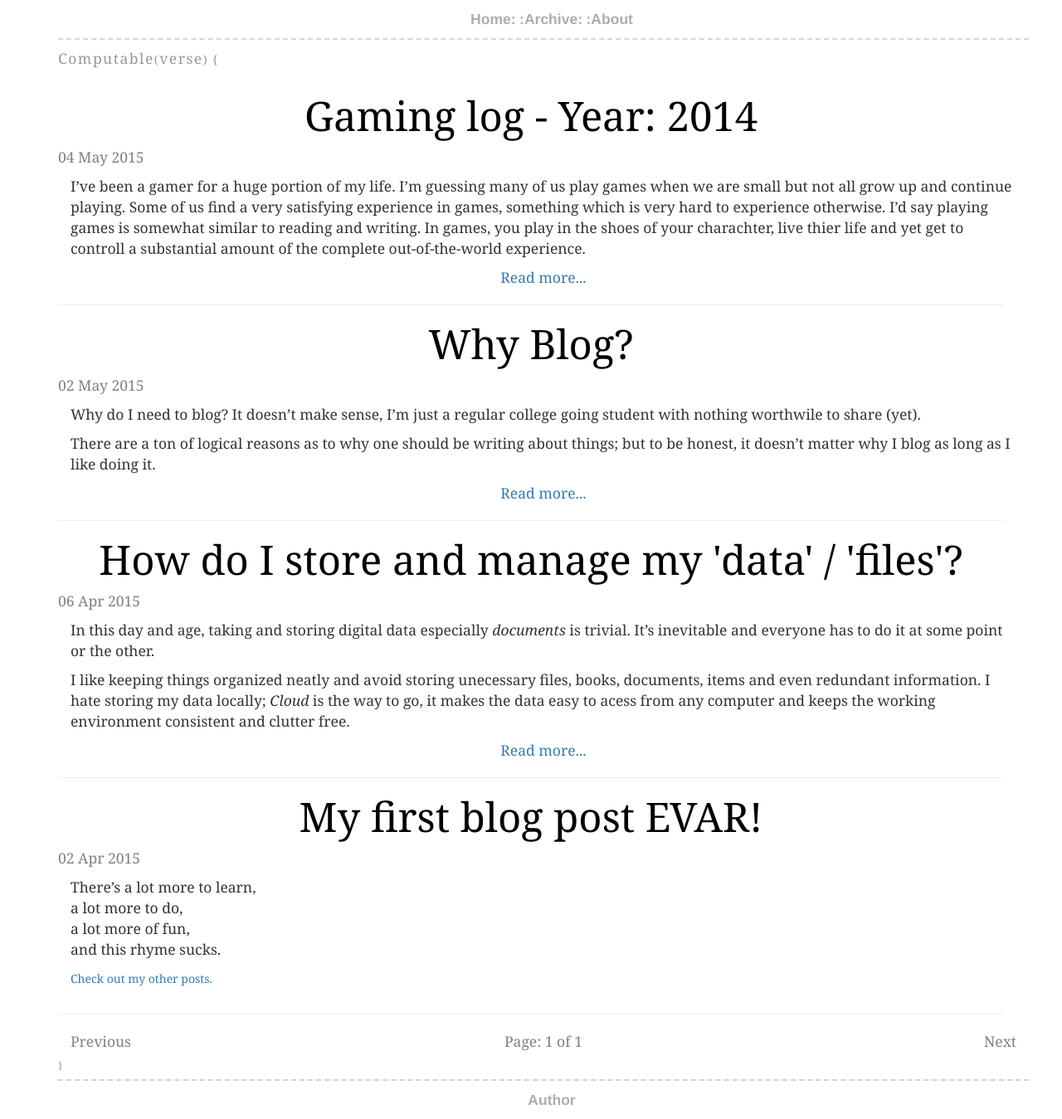
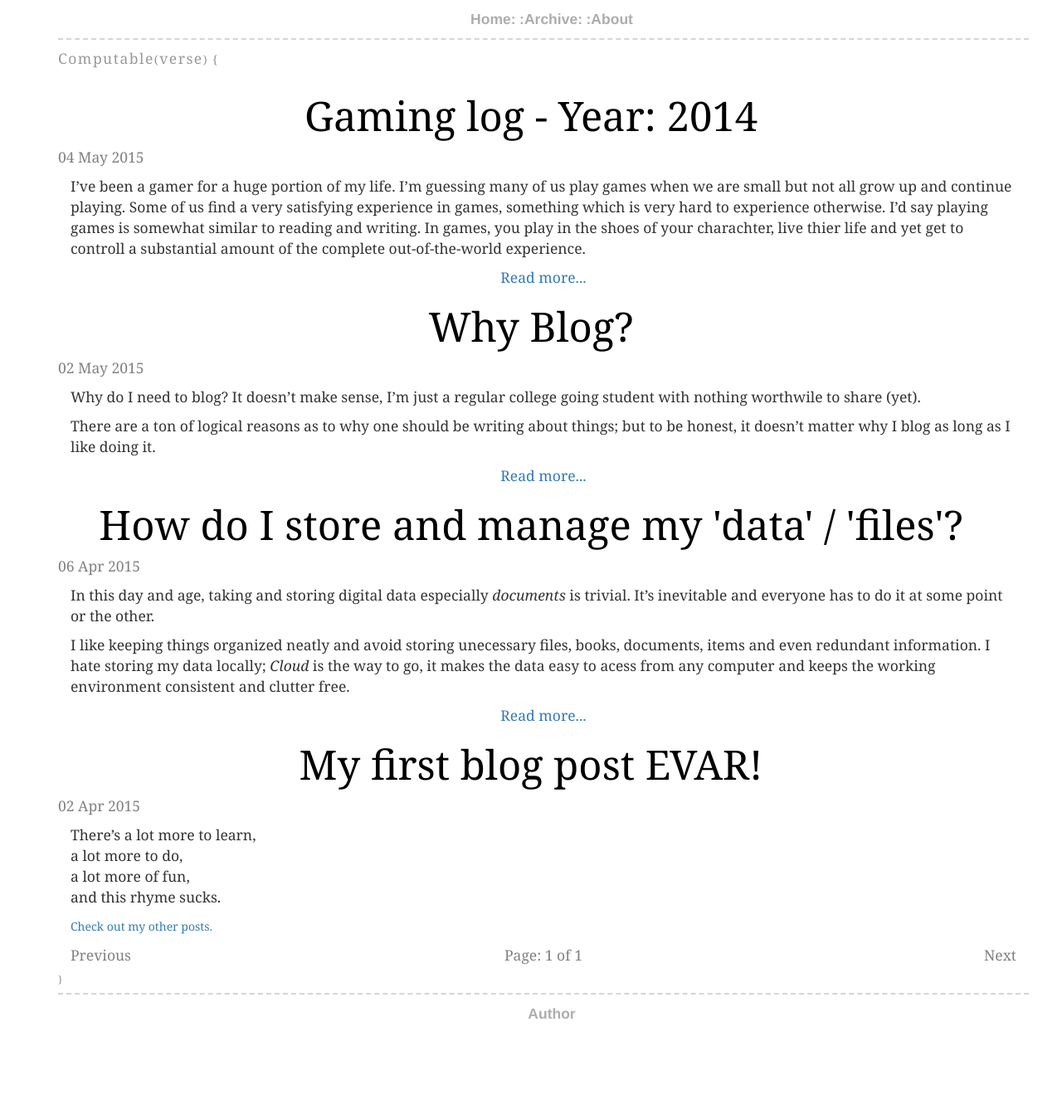
Before and after one commit to ACidDrinkeR/lol.github.io, a Jekyll site: the page built from index.html, in a window 1280 px wide. Shown: the whole page at 83% size. Built offline with Jekyll 4.4.1, drawn with Linux system fonts in a browser that asks for light colours; the list of posts is cut into pages by our own code; after the commit the page ends 1245 px from its top, so only the background shows below that.

Commit message:
Update index.html

```diff
--- a/index.html
+++ b/index.html
@@ -21,7 +21,7 @@ title: Computable(verse);
 
 			<!--a href="{{ post.url }}#disqus_thread"></a-->
 		</div>
-		<hr class="myBorder" />
+		<!--hr class="myBorder" /-->
 	{% endfor %}
 
 	<!-- Pagination links -->
```
